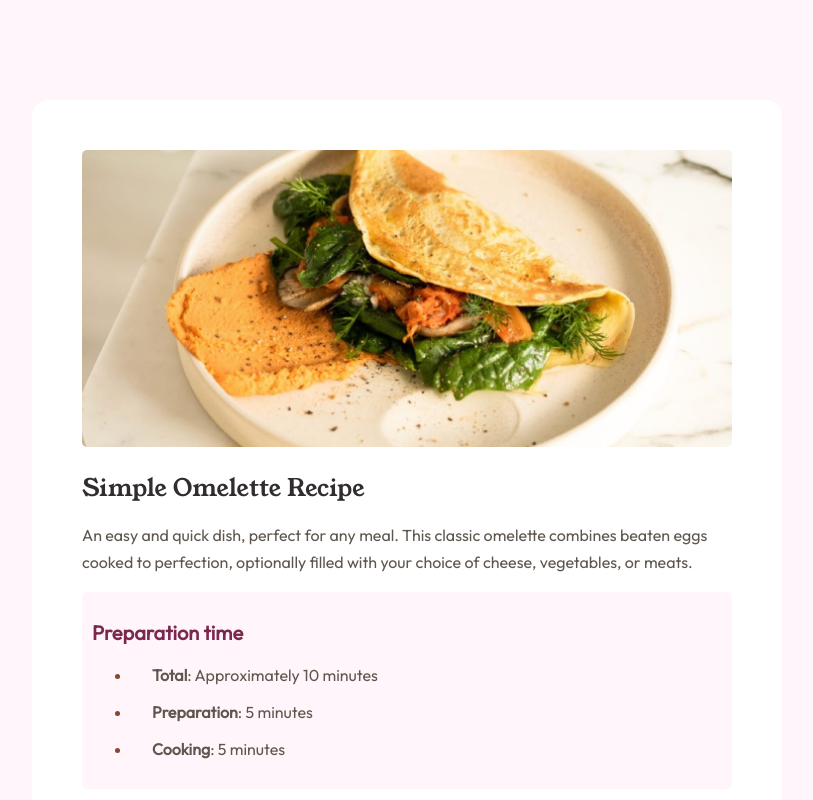
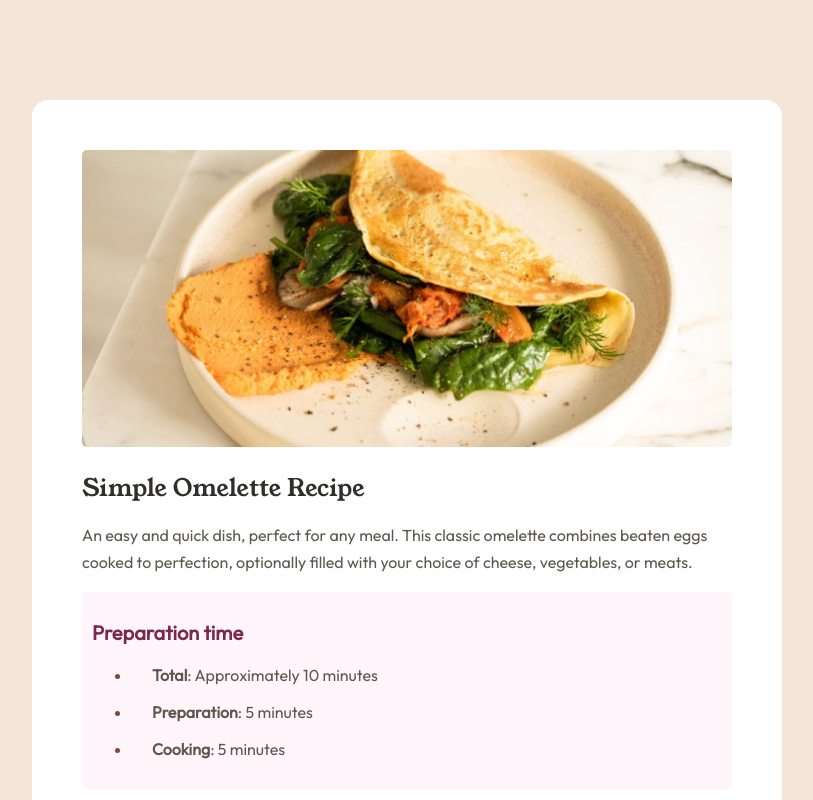
Before and after one commit to ange14032005/recipr_page_main, a plain HTML site: page index.html in a window 1280 px wide. Shown: the top 800 px of the page, without its empty margins (233-1046 px from the left). Drawn offline with Linux system fonts and the light colour scheme.

Commit message:
Update styles.css

```diff
--- a/styles.css
+++ b/styles.css
@@ -30,7 +30,7 @@ body{
     flex-direction: column;
     align-items: center;
     justify-content: center;
-    background: var(--Rose-50);
+    background: hsl(30, 54%, 90%);
     line-height: 27px;
     overflow-x:hidden;
 }
```
